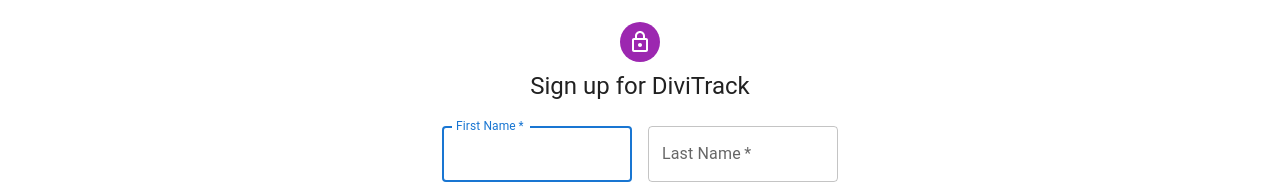
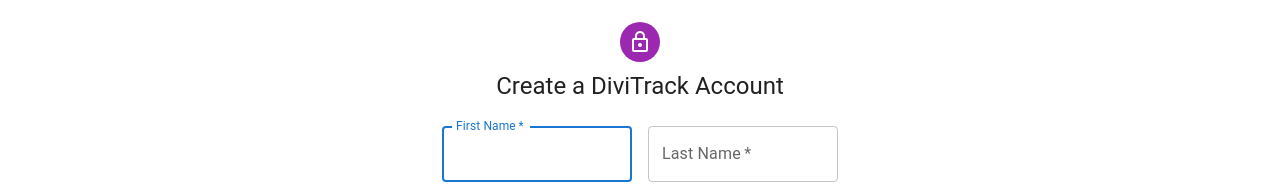
Before and after one commit to BrianLucius/DiviTrack, a React (Create React App) app in the folder client/: page / in a window 1280 px wide. Both pictures are taken after a click on the tab "REGISTER". Shown: the part 123-307 px from the top of the page. Built offline with nearby package versions, Linux system fonts and the light colour scheme.

Commit message:
UI Refinement

```diff
--- a/client/src/components/RegistrationForm.js
+++ b/client/src/components/RegistrationForm.js
@@ -72,7 +72,7 @@
                     <LockOutlinedIcon />
                 </Avatar>
                 <Typography component="h1" variant="h5">
-                    Sign up for DiviTrack
+                    Create a DiviTrack Account
                 </Typography>
                 <Box component="form" noValidate onSubmit={handleRegister} sx={{ mt: 3 }}>
                     <Grid container spacing={2}>
```
